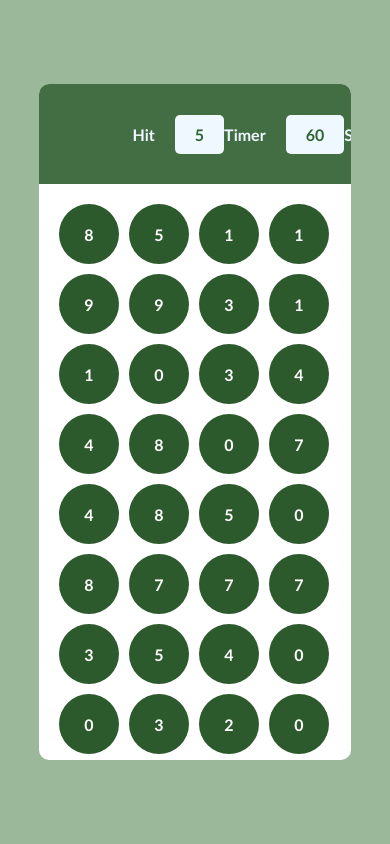
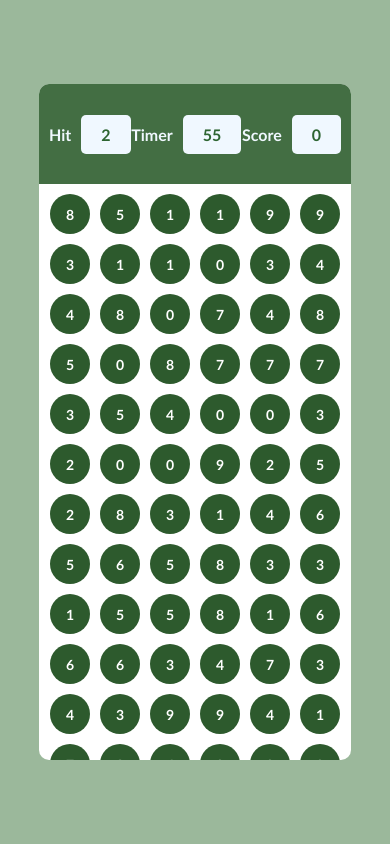
Before and after one commit to Nitish660/Bubble_Game, a plain HTML site: page index.html in a window 390 px wide. Drawn offline with Linux system fonts and the light colour scheme.

Commit message:
final commit

```diff
--- a/index.html
+++ b/index.html
@@ -12,15 +12,15 @@
         <div id="ptop">
           <div class="elem">
             <h4>Hit</h4>
-            <div class="box">5</div>
+            <div id="hitval" class="box">5</div>
           </div>
           <div class="elem">
             <h4>Timer</h4>
-            <div class="box">60</div>
+            <div id="timerval" class="box"></div>
           </div>
           <div class="elem">
             <h4>Score</h4>
-            <div class="box">8</div>
+            <div id="scoreval" class="box">0</div>
           </div>
         </div>
         <div id="pbtm">
--- a/script.js
+++ b/script.js
@@ -28,7 +28,8 @@ function runTimer() {
       }
       else{
           clearInterval(timerint);
-          document.querySelector("#pbmt")=`<h2>Game Over>`
+          document.querySelector("#pbtm").innerHTML = "<h2>Game Over</h2>";
+
       }
     },1000);
 }
@@ -40,8 +41,13 @@ function getNewHit(){
 
 document.querySelector("#pbtm")
 .addEventListener("click",function(dets){
-
-
+   var clickednum=  (Number(dets.target.textContent));
+    if(hitrn ==clickednum){
+        increaseScore();
+        MakeBubble();
+        runTimer();
+        getNewHit();
+    }
 })
 
 
--- a/style.css
+++ b/style.css
@@ -61,6 +61,8 @@ html,body{
 #pbtm{
     flex-wrap: wrap;
     display: flex;
+    align-items: center;
+    justify-content: center;
     padding: 20px;
     width: 100%;
     height: calc(100% - 100px);
@@ -85,3 +87,23 @@ html,body{
       background-color: rgb(52, 145, 52);
       cursor: pointer;
 }
+
+@media (max-width: 768px) {
+    #ptop {
+        padding: 0 10px; /* Reduce padding for smaller screens */
+    }
+
+    .elem {
+        gap: 10px; /* Reduce gap between elements for smaller screens */
+    }
+
+    #pbtm {
+        padding: 10px; /* Add padding for smaller screens */
+    }
+
+    .bubble {
+        width: 40px; /* Reduce bubble size for smaller screens */
+        height: 40px;
+        font-size: 14px; /* Adjust font size */
+    }
+}
```
